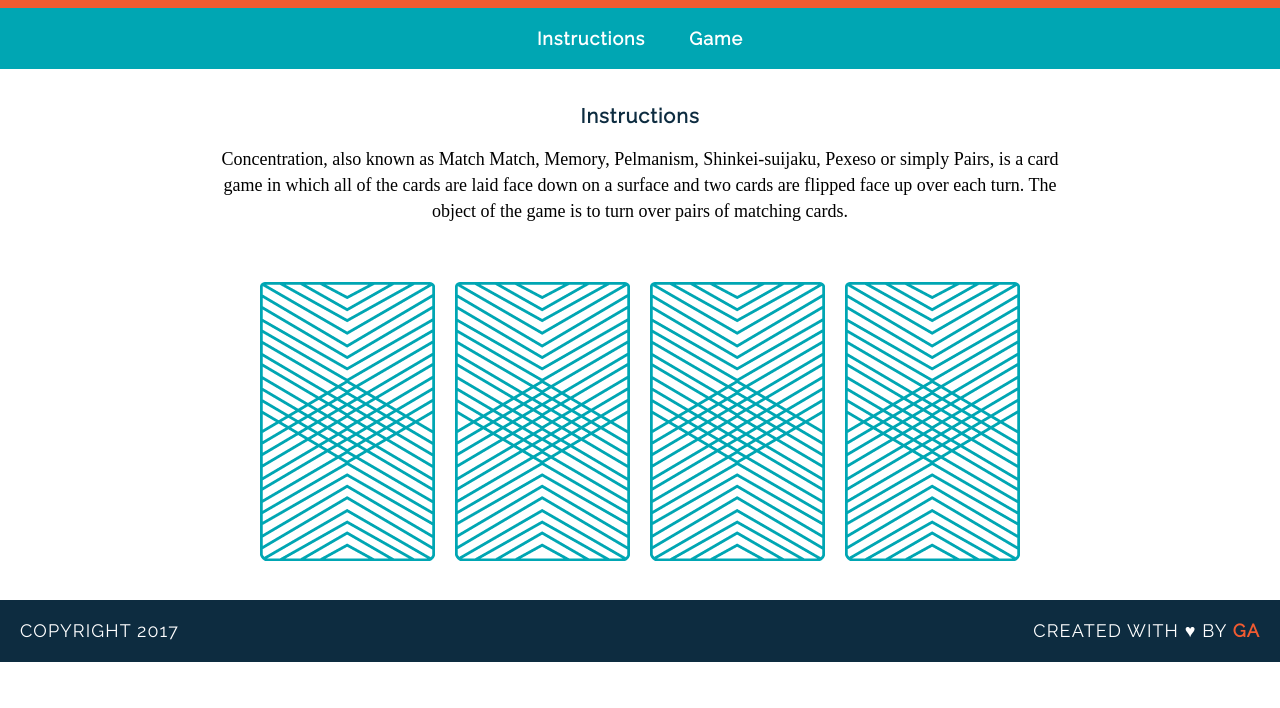
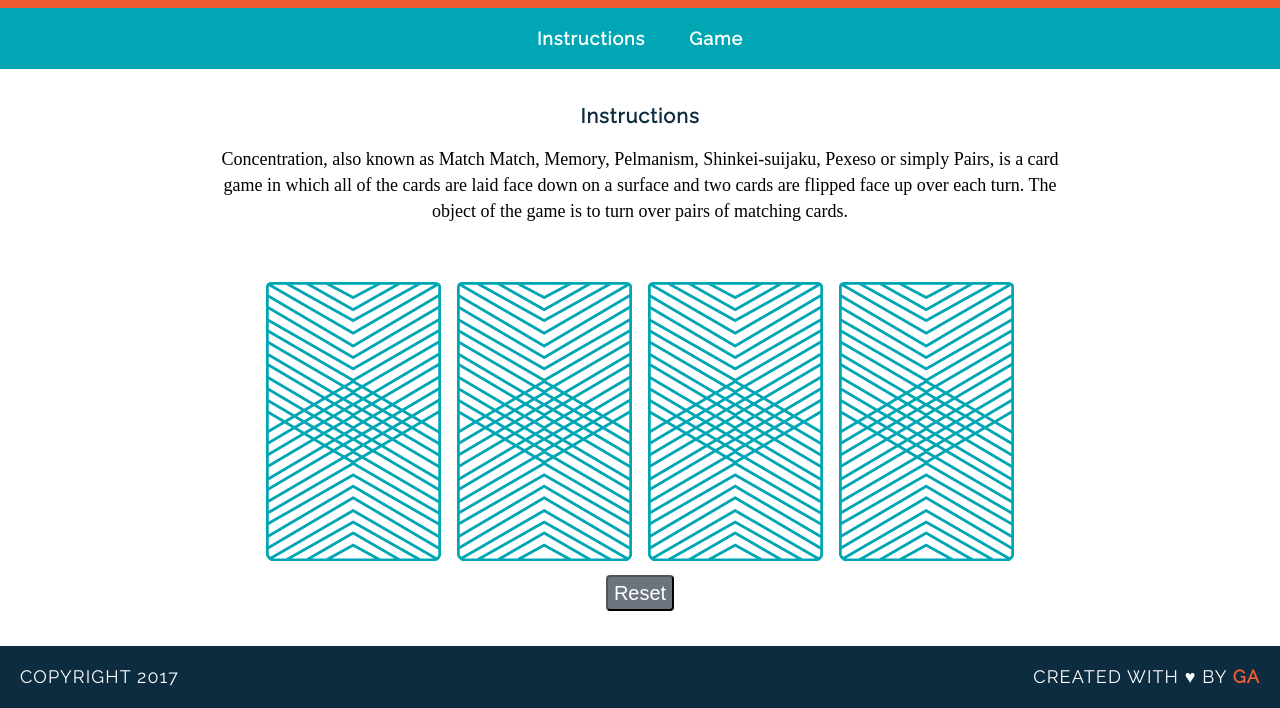
Before and after one commit to foolan-bhosale/wdi-fundamentals-memorygame, a plain HTML site: page memory_game/index.html in a window 1280 px wide. Shown: the part 105-813 px from the top of the page. Drawn offline with Linux system fonts and the light colour scheme.

Commit message:
created game logic

```diff
--- a/memory_game/css/style.css
+++ b/memory_game/css/style.css
@@ -99,3 +99,17 @@ footer{
         color: #F15B31;
         font-weight: 700;
     }
+
+    button {
+      margin-top: 10px;
+      display: inline-block;
+      font-weight: 400;
+      text-align: center;
+      white-space: nowrap;
+      vertical-align: middle;
+      background-color: #6c757d;
+      color:white;
+      font-size: 20px;
+      line-height: 1.5;
+      border-radius: .25rem;
+    }
--- a/memory_game/index.html
+++ b/memory_game/index.html
@@ -25,12 +25,10 @@
      </p>
 
       <div>
+        <div id="game-board" class="board clearfix"></div>
         <div>
-            <img src="images/back.png" alt="Queen of Diamonds">
-            <img src="images/back.png" alt="Queen of Hearts">
-            <img src="images/back.png" alt="King of Diamonds">
-            <img src="images/back.png" alt="King of Hearts">
-            </div>
+          <button id="reset">Reset</button>
+        </div>
 
       </div>
       </main>
--- a/memory_game/js/main.js
+++ b/memory_game/js/main.js
@@ -20,16 +20,10 @@ let cards = [
    cardImage: "images/king-of-diamonds.png"
  },
 
-
-
-
-
-
-
 ];
 let cardsInPlay = [];
-let cardOne = cards[0];
-let cardTwo = cards[2];
+//let cardOne = cards[0];
+//let cardTwo = cards[2];
 
 
  function checkForMatch(){
@@ -40,15 +34,38 @@ let cardTwo = cards[2];
    }
  }
 
-function flipCard(cardId) {
-  console.log("User flipped " + cards[cardId].rank);
-  console.log( cards[cardId].cardImage);
-  console.log( cards[cardId].suit);
+function flipCard() {
+
+  let cardId = this.getAttribute('data-id');
+ //console.log("User flipped " + cards[cardId].rank);
+//console.log( cards[cardId].cardImage);
+// console.log( cards[cardId].suit);
  cardsInPlay.push(cards[cardId].rank);
+  this.setAttribute("src", cards[cardId].cardImage);
  if (cardsInPlay.length === 2){
    checkForMatch();
  }
 }
 
-flipCard(0);
-flipCard(2);
+function resetGame(){
+  for (let i = 0; i < cards.length; i++) {
+    let cardElement = document.querySelector('img');
+    cardElement.remove();
+  }
+  cardsInPlay = [];
+  createBoard();
+}
+
+
+function createBoard() {
+  for (let i = 0; i < cards.length; i++){
+    let cardElement = document.createElement('img');
+    cardElement.setAttribute("src", "images/back.png");
+    cardElement.setAttribute("data-id", i);
+    cardElement.addEventListener("click", flipCard);
+    document.getElementById("game-board").appendChild(cardElement);
+  }
+}
+createBoard();
+const button = document.querySelector('button');
+button.addEventListener("click", resetGame );
```
Lines whose indentation alone changed are shown as unchanged.
